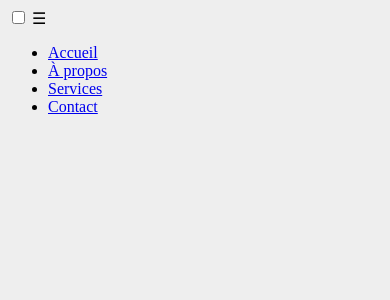
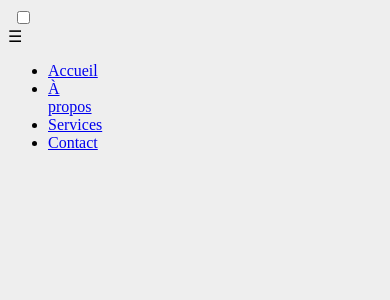
Before and after one commit to JustDevop/VolumnTime, a PHP site: page / in a window 390 px wide. Shown: the top 300 px of the page. Run offline with PHP 8.4, Linux system fonts and the light colour scheme.

Commit message:
ajout style menu burger

```diff
--- a/css/style.css
+++ b/css/style.css
@@ -1,3 +1,26 @@
 html, body {
     background-color: #eeeeee;
 }
+
+.burger-menu {
+    display: none;
+    flex-direction: column;
+    justify-content: space-around;
+    width: 30px;
+    height: 30px;
+    cursor: pointer;
+}
+
+.burger-menu div {
+    width: 100%;
+    height: 4px;
+    background-color: #333;
+    border-radius: 2px;
+    transition: all 0.3s ease;
+}
+
+@media (max-width: 768px) {
+    .burger-menu {
+        display: flex;
+    }
+}
```
